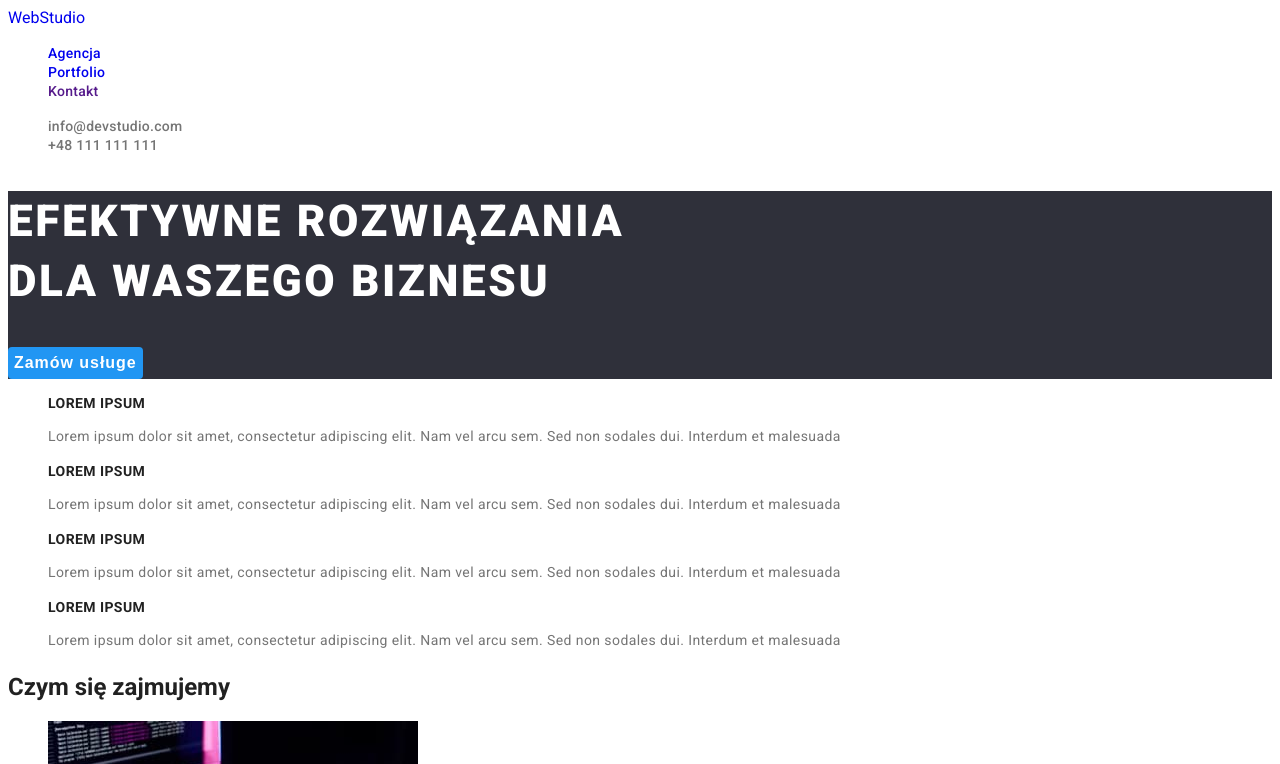
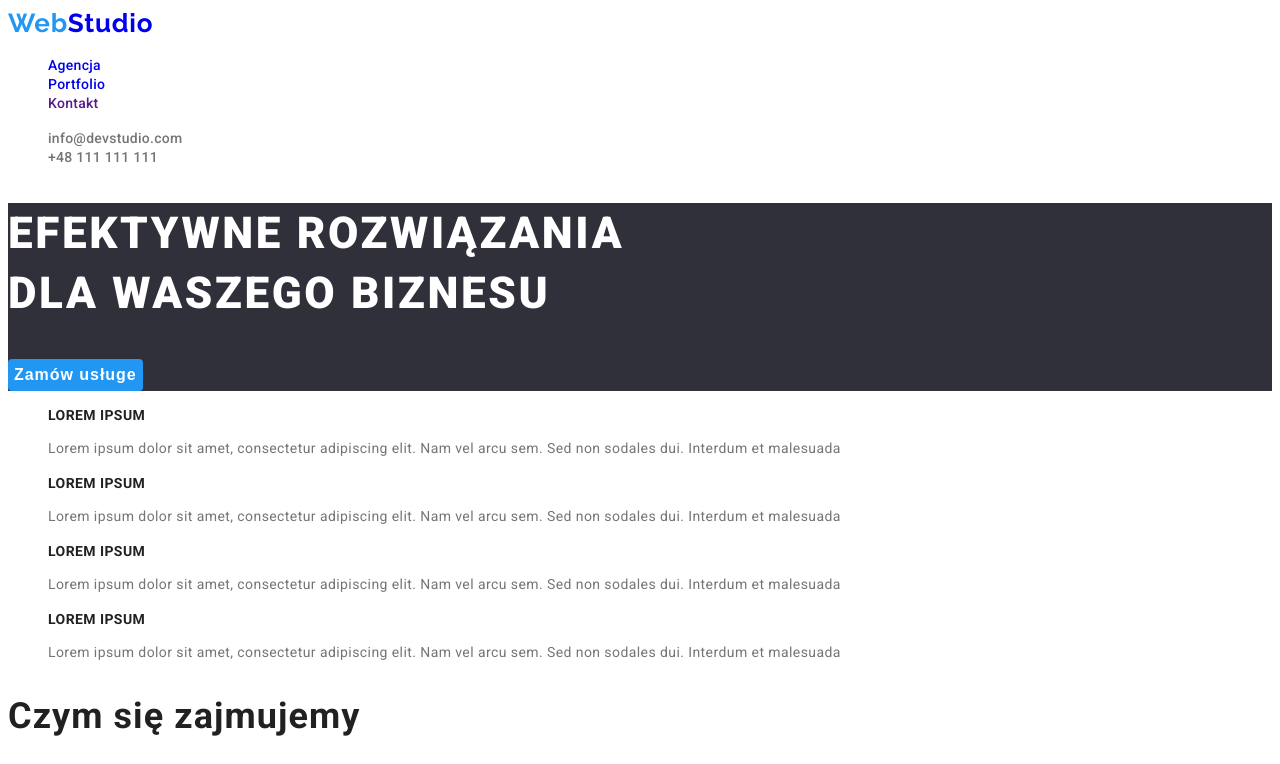
Before and after one commit to MarcinChabiera2021/goit-markup-hw-02-old, a plain HTML site: page index.html in a window 1280 px wide. Shown: the top 764 px of the page. Drawn offline with Linux system fonts and the light colour scheme.

Commit message:
Update styles.css

```diff
--- a/css/styles.css
+++ b/css/styles.css
@@ -24,6 +24,37 @@ button {
 }
 
 /*----Components----*/
+
+.logo-link,
+.logo-link-dark-theme {
+  font-family: var(--secondary-font);
+  font-weight: 700;
+  font-size: 26px;
+  line-height: 1.192;
+  letter-spacing: 0.03em;
+}
+.logo-link span {
+  color: var(--main-color);
+}
+.logo-link-dark-theme {
+  color: var(--font-dark-theme);
+}
+.logo-link-dark-theme span {
+  color: var(--main-color);
+}
+.logo-link:focus,
+.logo-link:hover,
+.logo-link-dark-theme:hover,
+.logo-link-dark-theme:focus {
+  color: var(--main-color);
+}
+
+.header-h2 {
+  font-weight: 700;
+  font-size: 36px;
+  line-height: 1.167;
+  letter-spacing: 0.03em;
+}
 
 /*----Header Menu----*/
 .navi-list-link {
```
